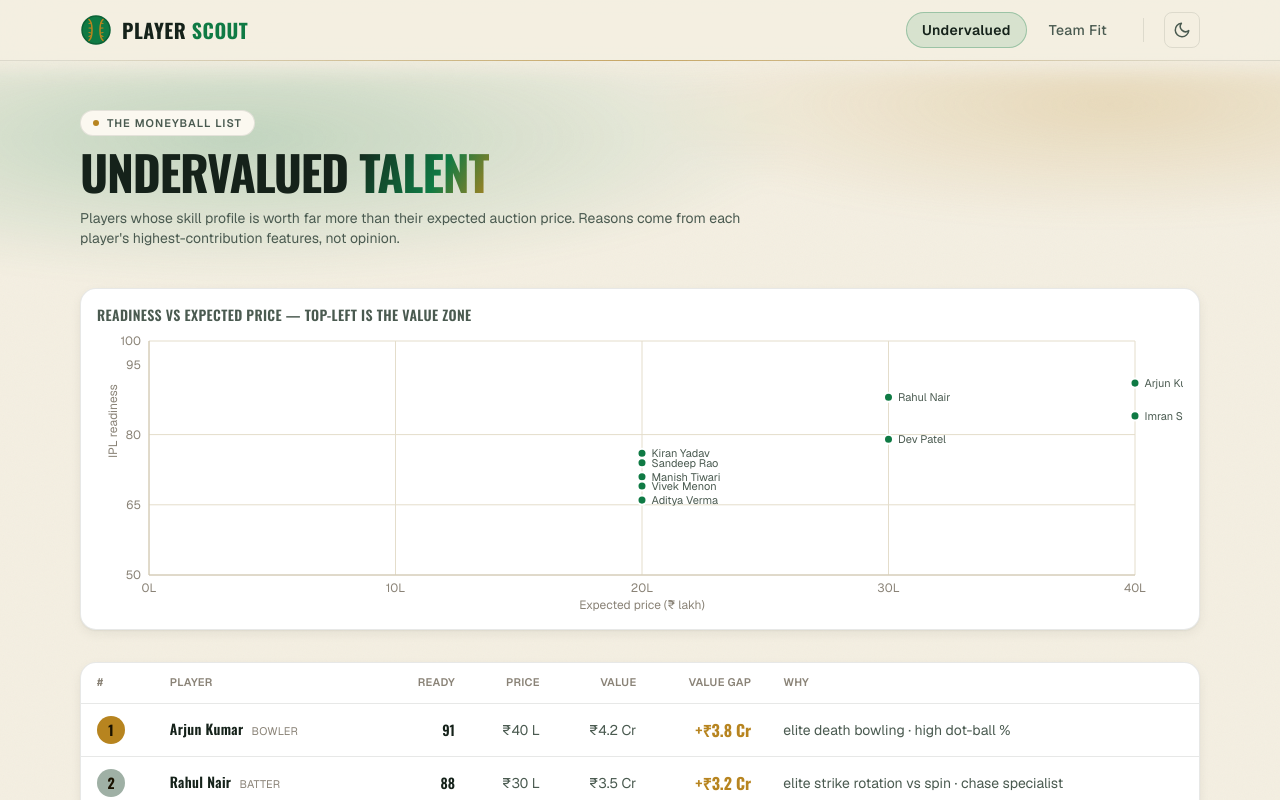
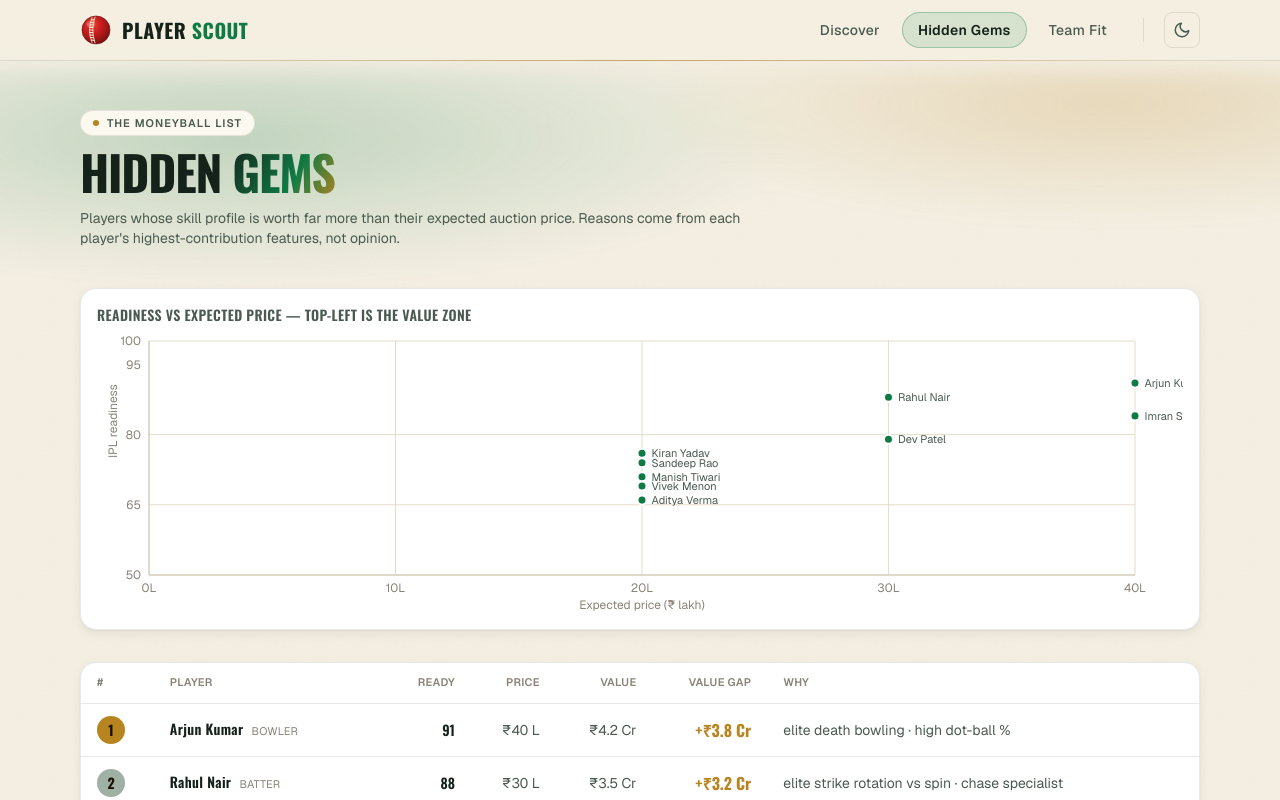
Before and after one commit to prasad-chandera/player-scout-web-app, a Next.js app: page /undervalued in a window 1280 px wide. Shown: the top 800 px of the page. Built offline with nearby package versions, Linux system fonts and the light colour scheme.

Commit message:
feat: enhance Header component with active navigation state and improve ThemeToggle styling

```diff
--- a/src/app/globals.css
+++ b/src/app/globals.css
@@ -130,6 +130,21 @@ body {
   font-family: var(--font-geist-sans), system-ui, -apple-system, "Segoe UI", sans-serif;
 }
 
+/* ---- Interactive affordance ----
+   Action items always show a pointer cursor (Tailwind v4 Preflight resets
+   <button> to the default cursor; disabled controls show not-allowed). */
+button:not(:disabled),
+[role="button"]:not(:disabled),
+a[href],
+label[for],
+summary {
+  cursor: pointer;
+}
+button:disabled,
+[aria-disabled="true"] {
+  cursor: not-allowed;
+}
+
 /* =====================================================================
    Motif & effect utilities (the cricket-broadcast character)
    ===================================================================== */
--- a/src/app/undervalued/page.tsx
+++ b/src/app/undervalued/page.tsx
@@ -28,7 +28,7 @@ export default function UndervaluedPage() {
           <span className="size-1.5 rounded-full bg-accent" /> The Moneyball list
         </span>
         <h1 className="font-display text-4xl font-bold uppercase tracking-tight sm:text-5xl">
-          Undervalued <span className="text-gradient">talent</span>
+          Hidden <span className="text-gradient">gems</span>
         </h1>
         <p className="max-w-2xl text-sm text-ink-secondary">
           Players whose skill profile is worth far more than their expected auction price.
--- a/src/components/layouts/Header/Header.tsx
+++ b/src/components/layouts/Header/Header.tsx
@@ -6,7 +6,8 @@ import { Logo } from "@/components/ui/Logo";
 import { ThemeToggle } from "@/components/ui/ThemeToggle";
 
 const NAV = [
-  { href: "/undervalued", label: "Undervalued" },
+  { href: "/", label: "Discover" },
+  { href: "/undervalued", label: "Hidden Gems" },
   { href: "/team-fit", label: "Team Fit" },
 ];
 
--- a/src/components/ui/Logo/Logo.tsx
+++ b/src/components/ui/Logo/Logo.tsx
@@ -2,7 +2,7 @@ export interface LogoProps {
   size?: number;
 }
 
-/** Player Scout brand mark — a cricket ball with a gold seam. Themes via currentColor + accent. */
+/** Player Scout brand mark — a Test cricket red ball with a raised cream-stitched seam. */
 export function Logo({ size = 28 }: LogoProps) {
   return (
     <svg
@@ -14,19 +14,40 @@ export function Logo({ size = 28 }: LogoProps) {
       aria-label="Player Scout"
       className="shrink-0"
     >
-      <circle cx="16" cy="16" r="14" fill="var(--brand)" />
-      <circle cx="16" cy="16" r="14" stroke="var(--brand-strong)" strokeWidth="1.5" />
+      <defs>
+        {/* glossy cherry-red leather: lit from upper-left, deepening toward the rim */}
+        <radialGradient id="ball-leather" cx="37%" cy="32%" r="75%">
+          <stop offset="0%" stopColor="#e8402f" />
+          <stop offset="42%" stopColor="#c81d1d" />
+          <stop offset="82%" stopColor="#8f1414" />
+          <stop offset="100%" stopColor="#6b0f0f" />
+        </radialGradient>
+      </defs>
+
+      {/* leather */}
+      <circle cx="16" cy="16" r="14" fill="url(#ball-leather)" />
+      <circle cx="16" cy="16" r="14" stroke="#5e0d0d" strokeWidth="1" strokeOpacity="0.6" />
+
+      {/* specular highlight */}
+      <ellipse cx="10.8" cy="10" rx="4.6" ry="3.1" fill="#ffffff" opacity="0.22" />
+
       {/* seam */}
-      <path
-        d="M9 5.5c4 3.2 4 17.8 0 21M23 5.5c-4 3.2-4 17.8 0 21"
-        stroke="var(--accent)"
-        strokeWidth="1.6"
-        strokeLinecap="round"
-      />
-      {/* stitches */}
-      <g stroke="var(--accent)" strokeWidth="1.2" strokeLinecap="round">
-        <path d="M9 9.5l2.2-.4M9 14l2.4.1M9 18.5l2.2.5M9 22.5l2-.9" />
-        <path d="M23 9.5l-2.2-.4M23 14l-2.4.1M23 18.5l-2.2.5M23 22.5l-2-.9" />
+      <g fill="none" stroke="#efe6d2" strokeLinecap="round">
+        {/* raised thread edges */}
+        <path d="M12 3.5Q7 16 12 28.5" strokeWidth="0.9" opacity="0.9" />
+        <path d="M15 3Q10.5 16 15 29" strokeWidth="0.9" opacity="0.9" />
+        {/* cross-stitch rungs */}
+        <g strokeWidth="1.1">
+          <path d="M11.1 6L14.2 5.6" />
+          <path d="M10.4 8.5L13.6 8.2" />
+          <path d="M9.9 11L13.1 10.8" />
+          <path d="M9.6 13.5L12.8 13.4" />
+          <path d="M9.5 16L12.8 16" />
+          <path d="M9.6 18.5L12.8 18.6" />
+          <path d="M9.9 21L13.1 21.2" />
+          <path d="M10.4 23.5L13.6 23.8" />
+          <path d="M11.1 26L14.2 26.4" />
+        </g>
       </g>
     </svg>
   );
```
Also changed, not shown: src/app/icon.svg (added).
